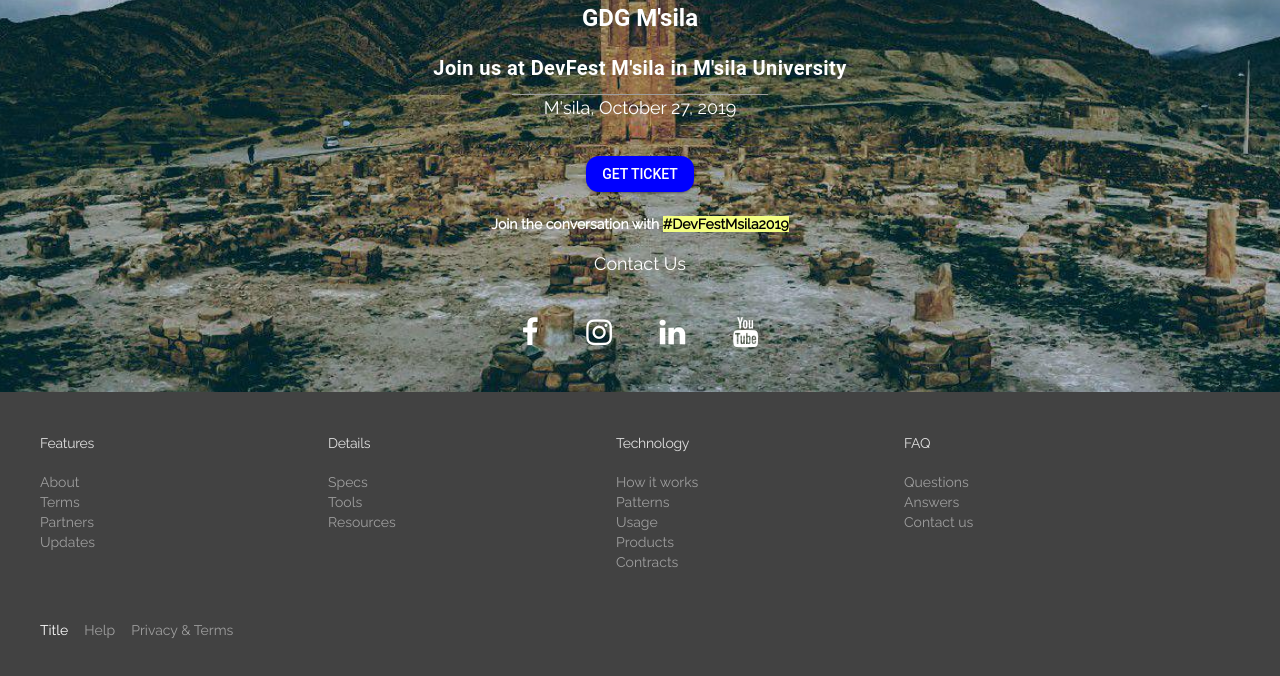
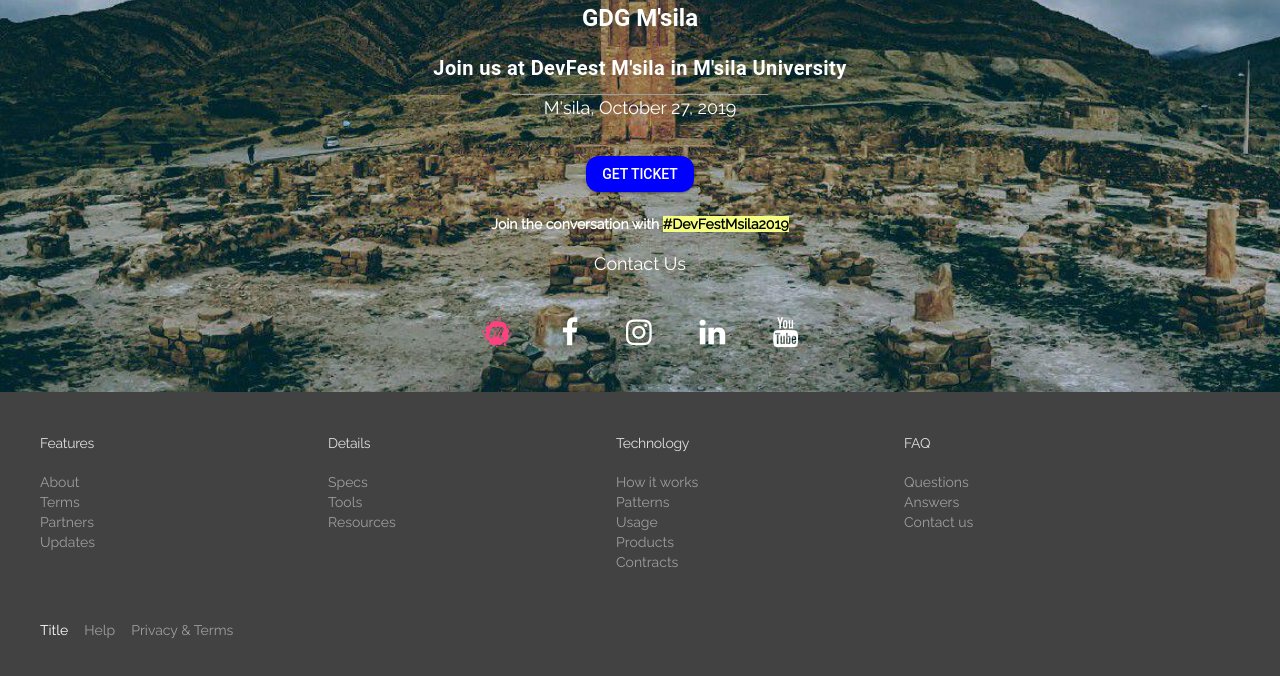
Before and after one commit to walidamriou/GDG-DevFest-Msila, a plain HTML site: page index.html in a window 1280 px wide. Shown: the part 214-890 px from the top of the page. Drawn offline with Linux system fonts and the light colour scheme.

Commit message:
Update index.html

```diff
--- a/index.html
+++ b/index.html
@@ -76,6 +76,7 @@
         </p>
         <p class="devfast-large devfast-center">Contact Us</p>
 
+        <a href="https://www.meetup.com/GDG-Msila/events/263926509/" class="fa fa-meetup" style="font-size: 30px;" target="_blank"></a>
         <a href="https://www.facebook.com/gdgmsila/" class="fa fa-facebook" style="font-size: 30px;" target="_blank"></a>
         <a href="https://www.instagram.com/gdgmsila/" class="fa fa-instagram" style="font-size: 30px;" target="_blank"></a>
         <a href="https://www.linkedin.com/company/gdgmsila" class="fa fa-linkedin" style="font-size: 30px;" target="_blank"></a>
```
